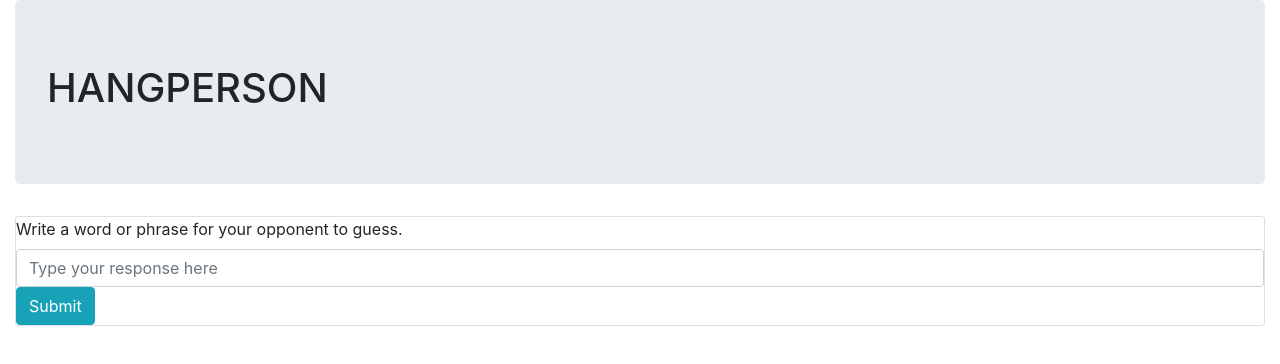
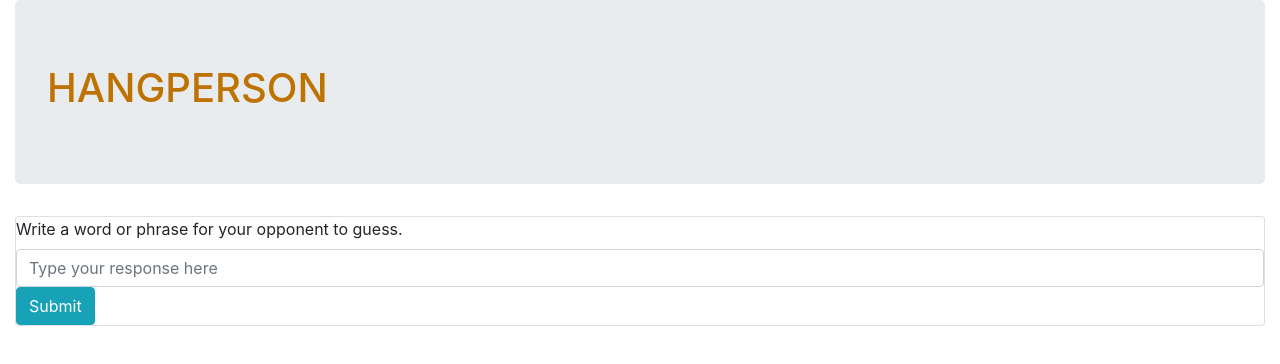
Before and after one commit to benjamin-thompdx/redux-hangperson, a React (Create React App) app: page / in a window 1280 px wide. Shown: the top 364 px of the page. Built offline with nearby package versions, Linux system fonts and the light colour scheme.

Commit message:
update to include handler methods
Co-authored-by: K. Wicz <katy@solovewicz.com>
Co-authored-by: Mariam <maralaeddin@gmail.com>
Co-authored-by: Jonathan Carlos <jonathancarlos21@hotmail.com>

```diff
--- a/src/components/HangpersonControl.js
+++ b/src/components/HangpersonControl.js
@@ -8,7 +8,8 @@ class HangpersonControl extends React.Component {
   constructor(props) {
     super(props);
     this.state = {
-      formVisibleOnPage: true
+      formVisibleOnPage: true,
+      phraseToGuess: null
     };
   }
 
@@ -17,10 +18,15 @@ class HangpersonControl extends React.Component {
     this.setState({formVisibleOnPage: false});
   }
 
+  handleAddingNewPhrase = (phrase) => {
+    this.setState({phraseToGuess: phrase})
+    this.setState({formVisibleOnPage: false});
+  }
+
   render(){
     let currentlyVisibleState = null;
     if (this.state.formVisibleOnPage) {
-      currentlyVisibleState = <Player1View onNewGameCreation = {this.handleClick}/>
+      currentlyVisibleState = <Player1View onNewGameCreation = {this.handleAddingNewPhrase}/>
     } else {
       currentlyVisibleState = <Player2View onGuessingLetter = {this.handleClick} />
     }
--- a/src/components/Header.js
+++ b/src/components/Header.js
@@ -5,9 +5,11 @@ import Jumbotron from 'react-bootstrap/Jumbotron';
 function Header() {
   return (
     <React.Fragment>
-      <Jumbotron>
-        <h1>HANGPERSON</h1>
-      </Jumbotron>
+      <div id="header">
+        <Jumbotron>
+          <h1>HANGPERSON</h1>
+        </Jumbotron>
+      </div>
     </React.Fragment>
   )
 }
--- a/src/components/Player1View.js
+++ b/src/components/Player1View.js
@@ -27,9 +27,7 @@ function Player1View(props) {
 }
 
 Player1View.propTypes = {
-  onNewGameCreation: PropTypes.func,
-  // phrase: PropTypes.string.isRequired
-
+  onNewGameCreation: PropTypes.func
 };
 
 export default Player1View;
--- a/src/index.css
+++ b/src/index.css
@@ -11,3 +11,11 @@ code {
   font-family: source-code-pro, Menlo, Monaco, Consolas, 'Courier New',
     monospace;
 }
+
+#header {
+  color: rgb(190, 114, 0);
+}
+
+button:hover {
+  box-shadow: 0 12px 16px 0 rgba(0,0,0,0.24), 0 17px 50px 0 rgba(0,0,0,0.19);
+}
```
